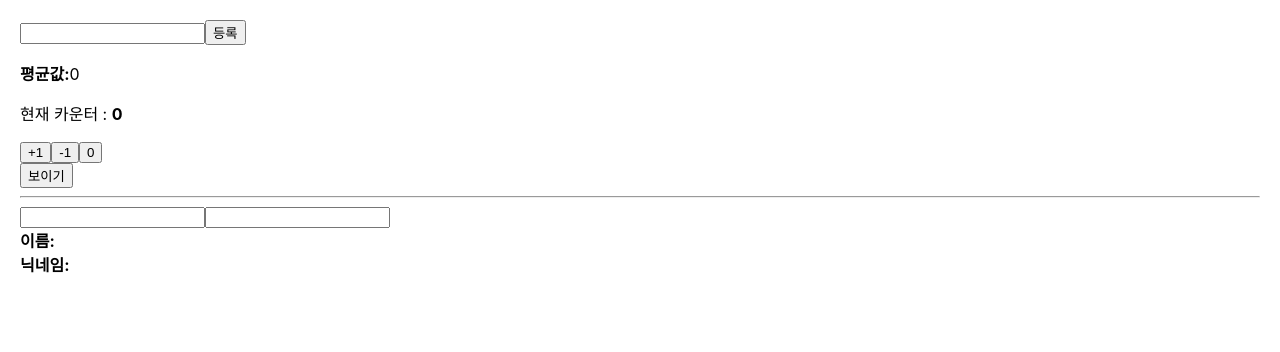
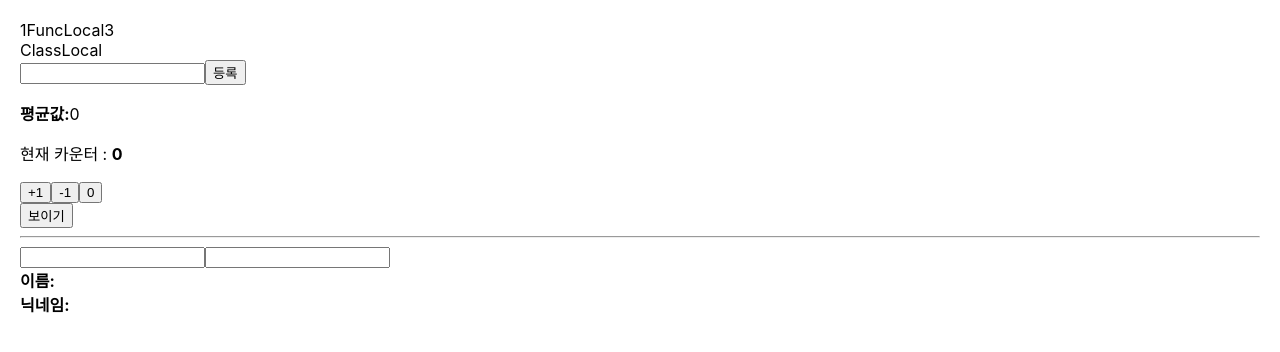
Before and after one commit to b0ho/hello-react, a React (Create React App) app: page / in a window 1280 px wide. Shown: the top 352 px of the page. Built offline with nearby package versions, Linux system fonts and the light colour scheme.

Commit message:
useRef 테스트2
클래스방식의 로컬변수 다루기
함수방식의 로컬변수 다루기

```diff
--- a/src/App.js
+++ b/src/App.js
@@ -13,6 +13,8 @@ import LifeCycle from "./LifeCycle";
 import ErrorBoundary from "./ErrorBoundary";
 import Info from "./Info";
 import Average from "./Average";
+import ClassLocal from "./ClassLocal";
+import FuncLocal from "./FuncLocal";
 
 function getRandomColor() {
   return "#" + Math.floor(Math.random() * 16777215).toString(16);
@@ -33,6 +35,8 @@ const App = () => {
 
   return (
     <div style={{ margin: "20px" }}>
+      <FuncLocal></FuncLocal>
+      <ClassLocal></ClassLocal>
       <Average></Average>
       <Counter></Counter>
       <button
--- /dev/null
+++ b/src/ClassLocal.js
@@ -0,0 +1,23 @@
+import React, { Component } from "react";
+
+class ClassLocal extends Component {
+  id = 1;
+
+  setId = (n) => {
+    this.id = n;
+  };
+
+  printId = () => {
+    console.log(this.id);
+  };
+
+  render() {
+    return (
+      <div>
+        ClassLocal
+        {(this.printId(), this.setId(15), this.printId())}
+      </div>
+    );
+  }
+}
+export default ClassLocal;
--- /dev/null
+++ b/src/FuncLocal.js
@@ -0,0 +1,23 @@
+import React, { useRef } from "react";
+
+const FuncLocal = () => {
+  const id = useRef(1);
+
+  const setId = (n) => {
+    id.current = n;
+  };
+
+  const printId = () => {
+    console.log(id.current);
+  };
+
+  return (
+    <div>
+      {id.current}
+      FuncLocal
+      {(printId(), setId(3), printId(), id.current)}
+    </div>
+  );
+};
+
+export default FuncLocal;
```
